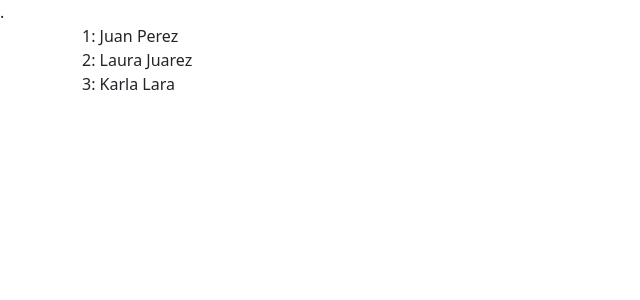
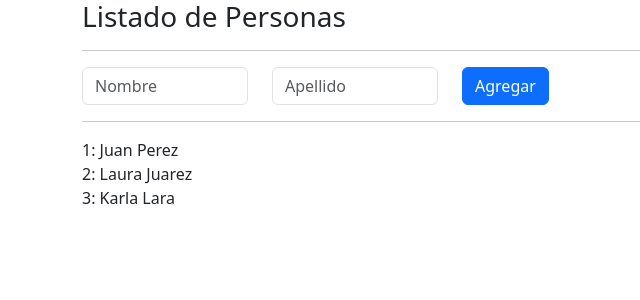
Before and after one commit to EdsonRego/estudoListaPessoasAngular, an Angular app: page / in a window 1280 px wide. Shown: the top 300 px of the page, without its empty margins (0-640 px from the left). Built offline with nearby package versions, Linux system fonts and the light colour scheme.

Commit message:
Form created

```diff
--- a/src/app/app.component.html
+++ b/src/app/app.component.html
@@ -1,4 +1,28 @@
-.<div class="container">
+<div class="container">
+  <div class="col">
+    <h3>{{titulo}}</h3>
+  </div>
+  <hr/>
+  <form class="form-group row">
+    <div class="form-group col-md-2">
+      <label for="nombre" class="visually-hidden">Nombre</label>
+      <input type="text" name="nombre" id="nombre" placeholder="Nombre" class="form-control" [(ngModel)]="nombreInput">
+    </div>
+    <div class="form-group col-md-2">
+      <label for="apellido" class="visually-hidden">Apellido</label>
+      <input type="text" name="apellido" id="apellido" placeholder="Apellido" class="form-control"
+        [(ngModel)]="apellidoInput">
+    </div>
+    <div class="col">
+      <button type="submit" class="btn btn-primary" (click)="agregarPersona()">
+        Agregar
+      </button>
+    </div>
+  </form>
+</div>
+
+<div class="container">
+  <hr/>
   <div class="row">
     <div class="col">
       <div *ngFor="let persona of personas ;let i=index ">
--- a/src/app/app.component.ts
+++ b/src/app/app.component.ts
@@ -13,4 +13,11 @@ export class AppComponent {
     new Persona('Laura', 'Juarez'),
     new Persona('Karla', 'Lara')
   ];
+  nombreInput: String = '';
+  apellidoInput: String = '';
+
+  agregarPersona() {
+    let persona1 = new Persona(this.nombreInput, this.apellidoInput);
+    this.personas.push(persona1);
+  }
 }
```
